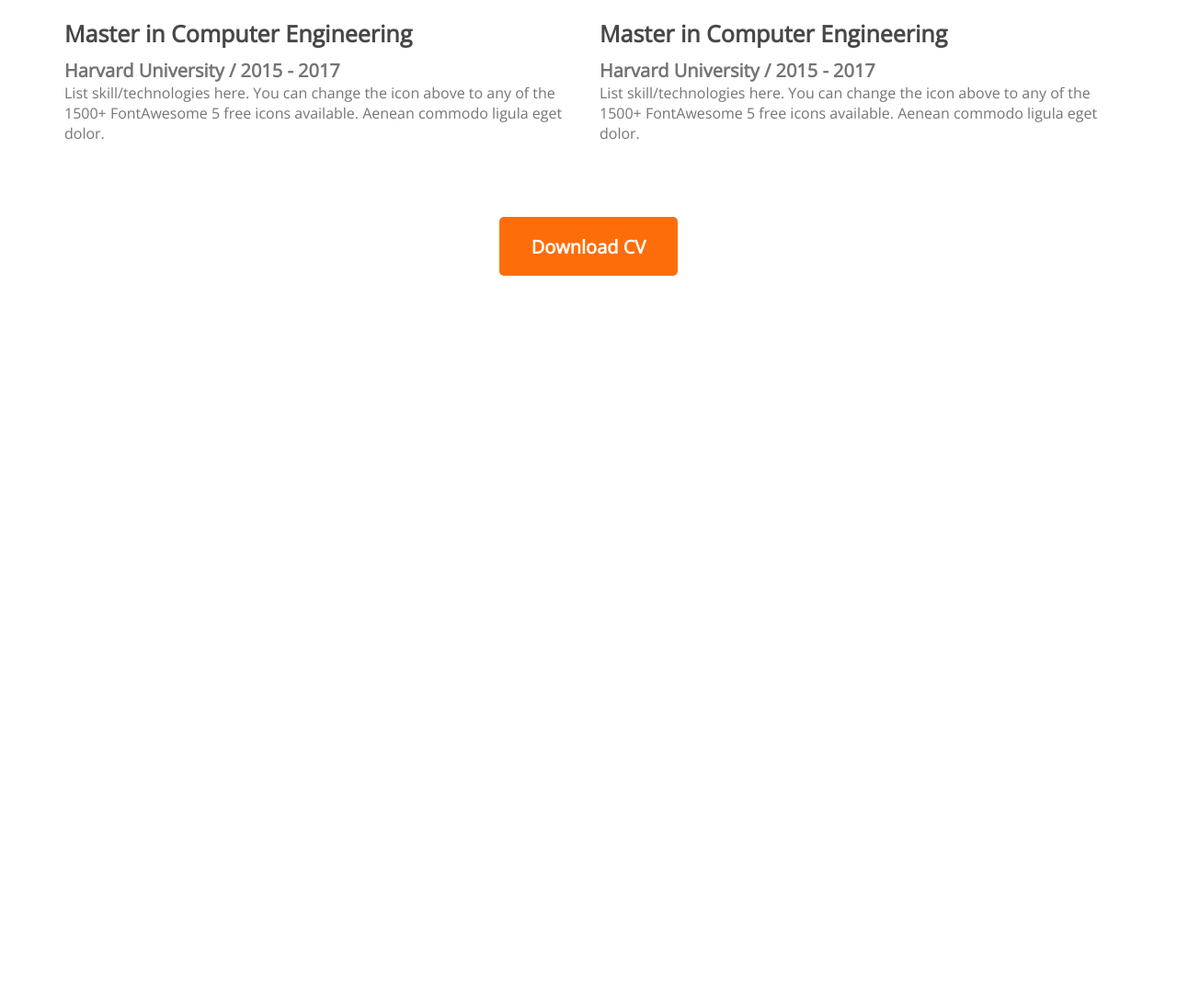
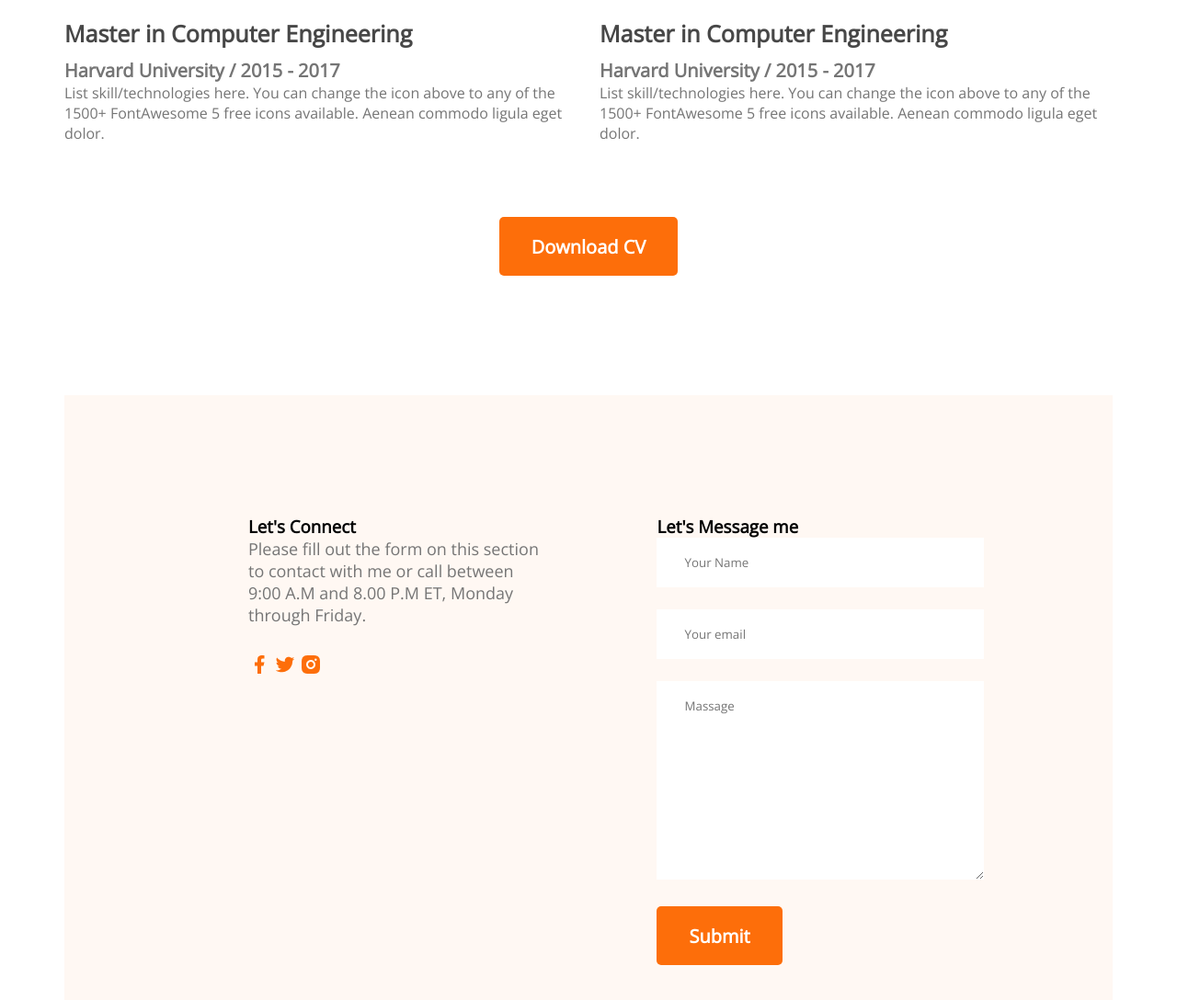
Before and after one commit to AJAmran/module--5, a plain HTML site: page index.html in a window 1280 px wide. Shown: the part 2691-3779 px from the top of the page at 92% size. Before the commit the page ends 2991 px from the top, so only its background shows below. Drawn offline with nearby package versions, Linux system fonts and the light colour scheme.

Commit message:
4th commit

```diff
--- a/index.html
+++ b/index.html
@@ -151,6 +151,31 @@
                 <button class="btn-primary">Download CV</button>
              </div>
         </section>
+        <!-- Contract Section -->
+        <section class="contract">
+            <div>
+                <h3 class="section title">Let's Connect</h3>
+                <p class="section-description">Please fill out the form on this section to contact with me or call between 9:00 A.M and 8.00 P.M ET, Monday through Friday.</p>
+                <a href="">
+                    <img src="images/icons/facebook.png" alt="">
+                </a>
+                <a href="">
+                    <img src="images/icons/twitter.png" alt="">
+                </a>
+                <a href="">
+                    <img src="images/icons/insta.png" alt="">
+                </a>
+            </div>
+            <div>
+                <h3 class="section title">Let's Message me</h3>
+                <form action="">
+                    <input type="text" name="" id="" placeholder="Your Name">
+                    <input type="Email" placeholder="Your email">
+                    <textarea name="" id="" cols="30" rows="10" placeholder="Massage"></textarea>
+                    <input class="btn-primary" type="submit" name="" id="">
+                </form>
+            </div>
+        </section>
     </main>
     <footer>
 
--- a/styles/portfolio.css
+++ b/styles/portfolio.css
@@ -192,3 +192,23 @@ main {
     margin-top:50px;
     text-align: center;
 }
+/* contract style */
+.contract{
+    display: flex;
+    gap: 117px;
+    padding: 130px 200px;
+    background-color: #FFF8F3;;
+
+}
+.contract .section-title{
+    text-align: left;
+}
+.contract input[type="text"], input[type="email"], textarea{
+    margin-bottom: 24px;
+    border: 0;
+    width: 100%;
+    padding: 18px 30px;
+}
+.contract a{
+    text-decoration: none;
+}
```
